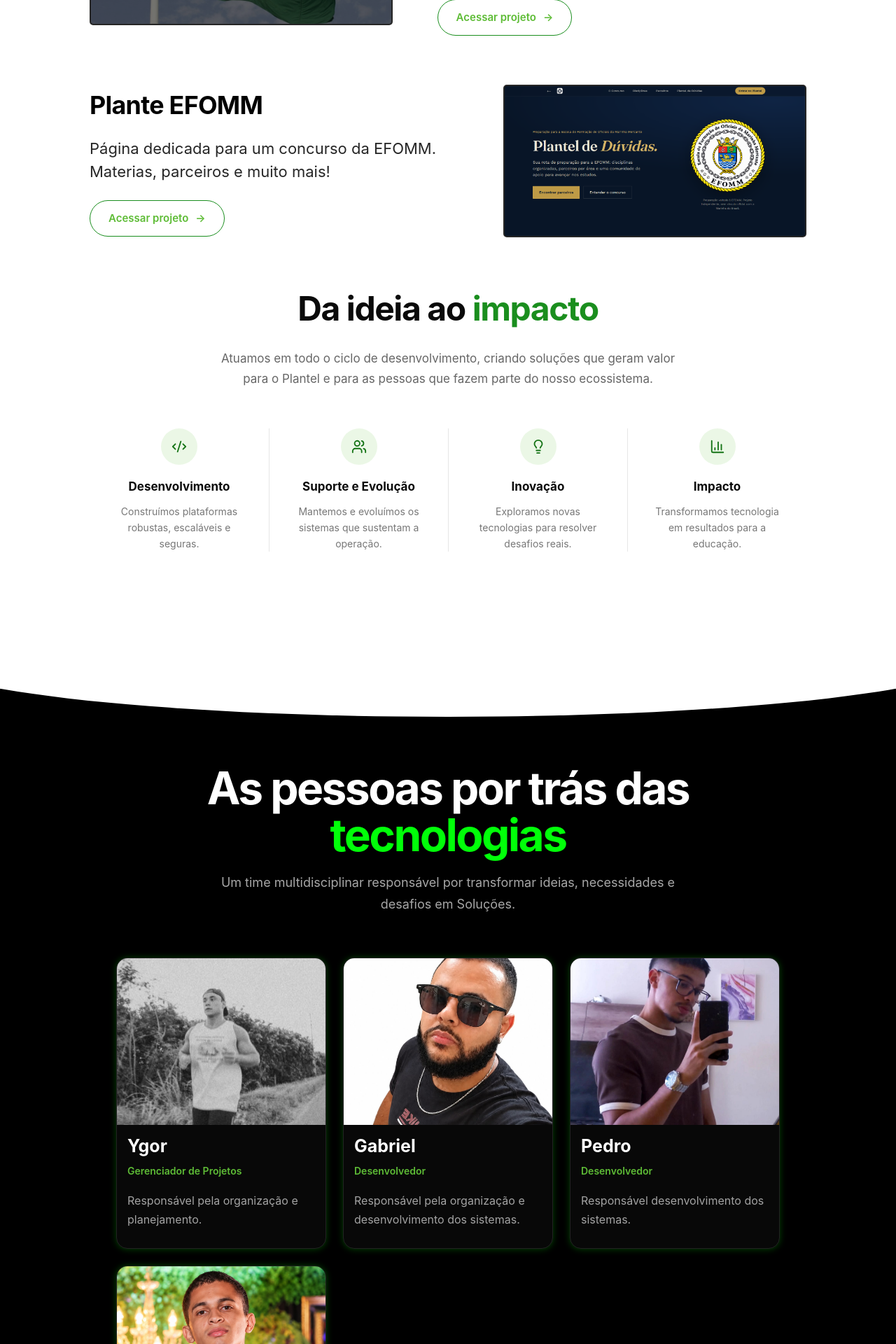
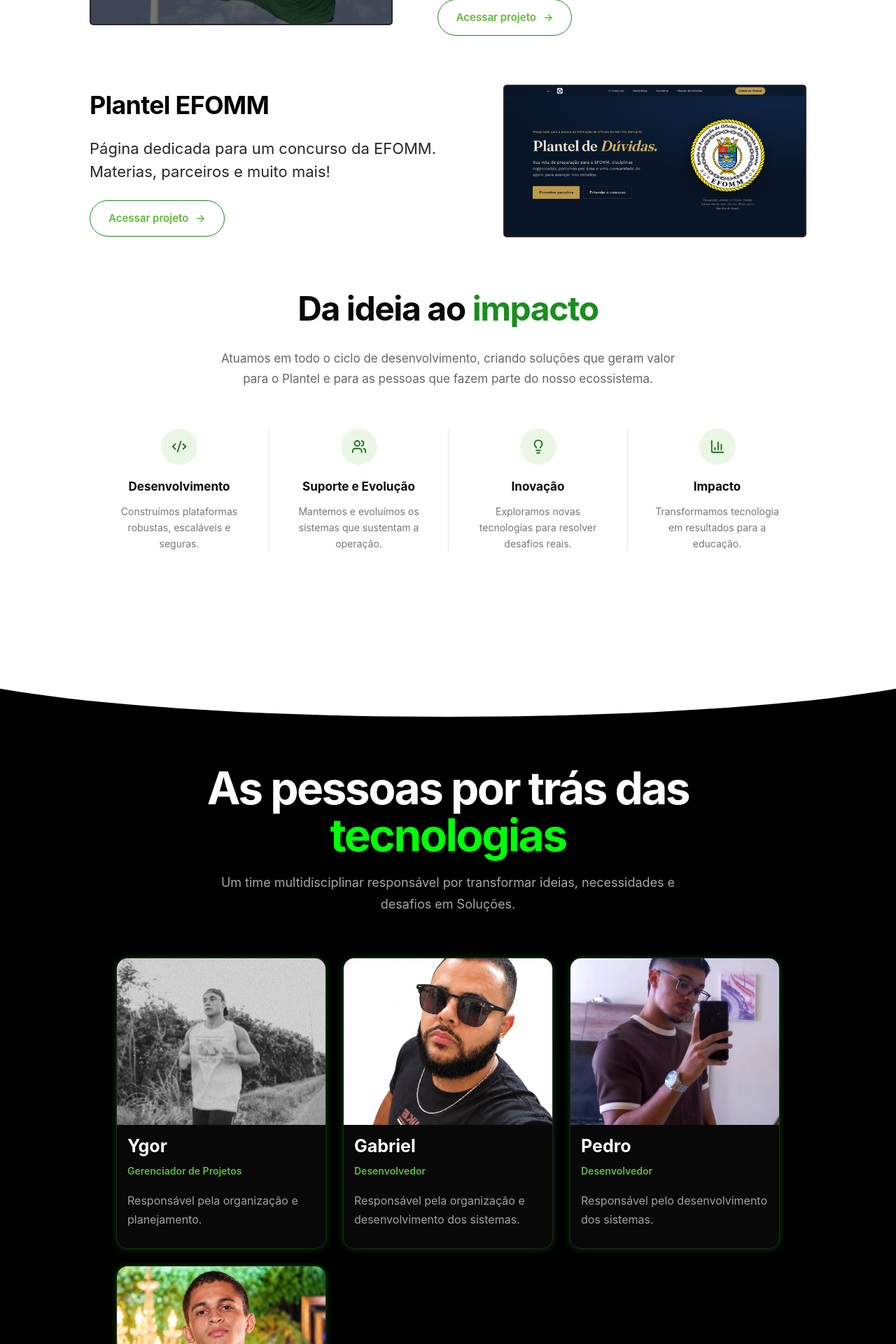
Before and after one commit to planteldeduvidas-beep/Plantel-Home-page, a React (Vite) app: page /plantellabs in a window 1280 px wide. Shown: the part 1020-2940 px from the top of the page at 70% size. Built offline with nearby package versions, Linux system fonts and the light colour scheme.

Commit message:
Corrigindo bugs

```diff
--- a/src/data/membros.js
+++ b/src/data/membros.js
@@ -21,7 +21,7 @@ const membros = [
     foto: "/images/membros/Pedro.jpeg",
     tecnologias: [],
     descricao:
-      "Responsável desenvolvimento dos sistemas."
+      "Responsável pelo desenvolvimento dos sistemas."
   },
 
   {
@@ -30,7 +30,7 @@ const membros = [
     foto: "/images/membros/Miqueias.png",
     tecnologias: [],
     descricao:
-      "Responsável desenvolvimento dos sistemas."
+      "Responsável pelo desenvolvimento dos sistemas."
   }
 ]
 export default membros;
--- a/src/data/projetos.js
+++ b/src/data/projetos.js
@@ -6,7 +6,7 @@ const projetos = [
     url: "https://planteldeduvidas.com.br/",
   },
   {
-    nome: "Plante EFOMM",
+    nome: "Plantel EFOMM",
     descricao: "Página dedicada para um concurso da EFOMM. Materias, parceiros e muito mais!",
     imagem: "/images/projetos/plantelEFOMM.png",
     url: "https://plantel-efomm.vercel.app/",
```
